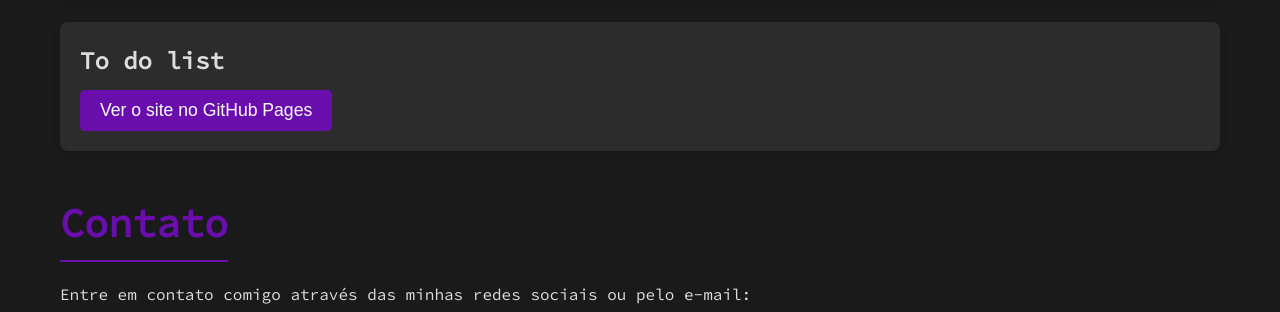
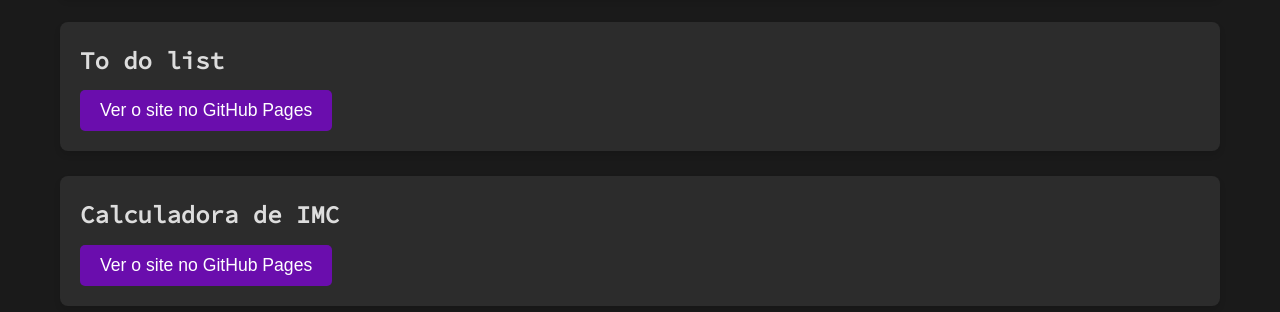
Before and after one commit to paulo-vinicius-sousa-lima/meu-portfolio, a plain HTML site: page index.html in a window 1280 px wide. Shown: the part 1110-1422 px from the top of the page. Drawn offline with Linux system fonts and the light colour scheme.

Commit message:
Adicionado novo card de projeto

```diff
--- a/index.html
+++ b/index.html
@@ -59,6 +59,12 @@
                     <button class="btn">Ver o site no GitHub Pages</button>
                 </a>
             </div>
+            <div class="project-card">
+                <h3>Calculadora de IMC</h3>
+                <a href="https://paulo-vinicius-sousa-lima.github.io/calculadora-imc/" target="_blank">
+                    <button class="btn">Ver o site no GitHub Pages</button>
+                </a>
+            </div>
         </section>
 
         <section class="contact">
```
